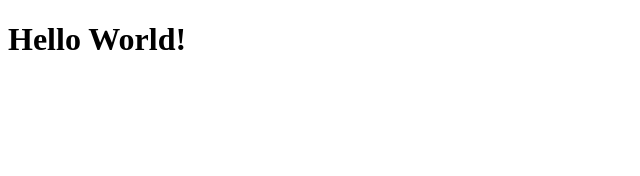
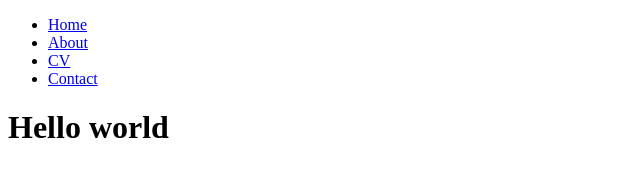
Before and after one commit to setoelkahfi/setoelkahfi.web.id, a React app: page / in a window 1280 px wide. Shown: the whole page, without its empty margins (0-640 px from the left). Built offline with nearby package versions, Linux system fonts and the light colour scheme.

Commit message:
Provide working links

```diff
--- /dev/null
+++ b/app/components/About.js
@@ -0,0 +1,7 @@
+import React from 'react';
+
+const About = () => (
+    <h1>About</h1>
+);
+
+export default About;
--- a/app/components/App.js
+++ b/app/components/App.js
@@ -1,8 +1,11 @@
 import React from 'react';
+import Header from './Header';
+import Main from './Main';
 
-export class App extends React.Component {
-	render() {
-		return <h1>Hello World!</h1>;
-	}
+const App = () =>
+    <div>
+        <Header />
+        <Main />
+    </div>;
 
-}
+export default App;
--- /dev/null
+++ b/app/components/Contact.js
@@ -0,0 +1,7 @@
+import React from 'react';
+
+const Contact = () => (
+    <h1>Contact</h1>
+);
+
+export default Contact;
--- /dev/null
+++ b/app/components/Cv.js
@@ -0,0 +1,7 @@
+import React from 'react';
+
+const Cv = () => (
+    <h1>CV</h1>
+);
+
+export default Cv;
--- /dev/null
+++ b/app/components/Header.js
@@ -0,0 +1,17 @@
+import React from 'react';
+import { Link } from 'react-router-dom';
+
+const Header = () => (
+    <header>
+        <nav>
+            <ul>
+                <li><Link to='/'>Home</Link></li>
+                <li><Link to='/about'>About</Link></li>
+                <li><Link to='/cv'>CV</Link></li>
+                <li><Link to='/contact'>Contact</Link></li>
+            </ul>
+        </nav>
+    </header>
+);
+
+export default Header;
--- /dev/null
+++ b/app/components/Home.js
@@ -0,0 +1,9 @@
+import React from 'react';
+
+const Home = () => (
+    <div>
+        <h1>Hello world</h1>
+    </div>
+);
+
+export default Home;
--- /dev/null
+++ b/app/components/Main.js
@@ -0,0 +1,20 @@
+import React from 'react';
+import { Switch, Route } from 'react-router-dom';
+import Home from './Home';
+import About from './About';
+import Cv from './Cv';
+import Contact from './Contact';
+
+
+const Main = () => (
+    <main>
+        <Switch>
+            <Route exact path='/' component={Home} />
+            <Route path='/about' component={About} />
+            <Route path='/cv' component={Cv} />
+            <Route path='/contact' component={Contact} />
+        </Switch>
+    </main>
+);
+
+export default Main;
--- a/app/index.html
+++ b/app/index.html
@@ -6,6 +6,7 @@
 		<meta http-equiv="content-type" content="text/html; charset=UTF-8" />
 	</head>
 	<body>
-	<script>(function(m,l,g,i,k,n,a){m.GoogleAnalyticsObject=k;m[k]=m[k]||function(){(m[k].q=m[k].q||[]).push(arguments)},m[k].l=1*new Date();n=l.createElement(g),a=l.getElementsByTagName(g)[0];n.async=1;n.src=i;a.parentNode.insertBefore(n,a)})(window,document,"script","//www.google-analytics.com/analytics.js","ga");ga("create","UA-54270133-1","auto");ga('require', 'displayfeatures');ga("send","pageview");</script>
+		<div id="app"></div>
+		<script>(function(m,l,g,i,k,n,a){m.GoogleAnalyticsObject=k;m[k]=m[k]||function(){(m[k].q=m[k].q||[]).push(arguments)},m[k].l=1*new Date();n=l.createElement(g),a=l.getElementsByTagName(g)[0];n.async=1;n.src=i;a.parentNode.insertBefore(n,a)})(window,document,"script","//www.google-analytics.com/analytics.js","ga");ga("create","UA-54270133-1","auto");ga('require', 'displayfeatures');ga("send","pageview");</script>
 	</body>
 </html>
--- a/app/index.js
+++ b/app/index.js
@@ -1,8 +1,10 @@
 import React from 'react';
-import ReactDOM from 'react-dom';
-import { App } from './components/App';
+import { render } from 'react-dom';
+import { BrowserRouter } from 'react-router-dom';
+import App from './components/App';
 
-ReactDOM.render(
-	<App />,
-	document.body
-);
+render((
+	<BrowserRouter>
+		<App />
+	</BrowserRouter>
+), document.getElementById('app'));
```
